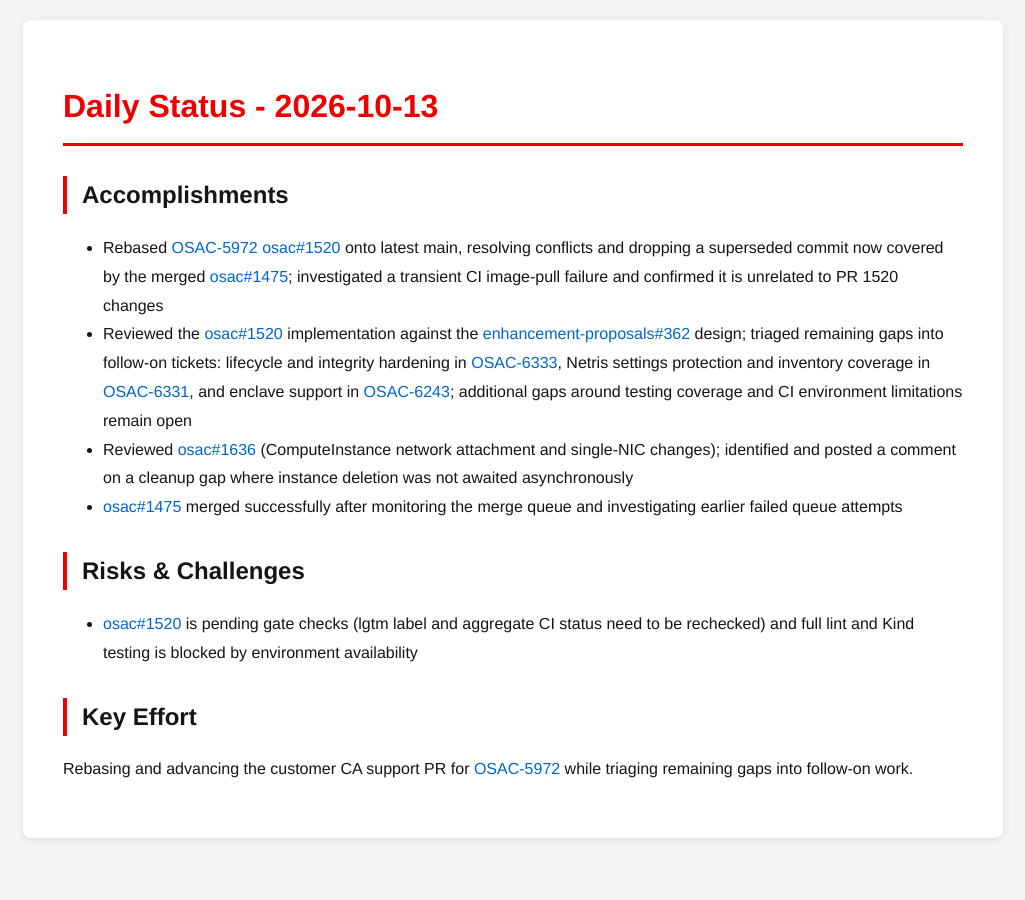
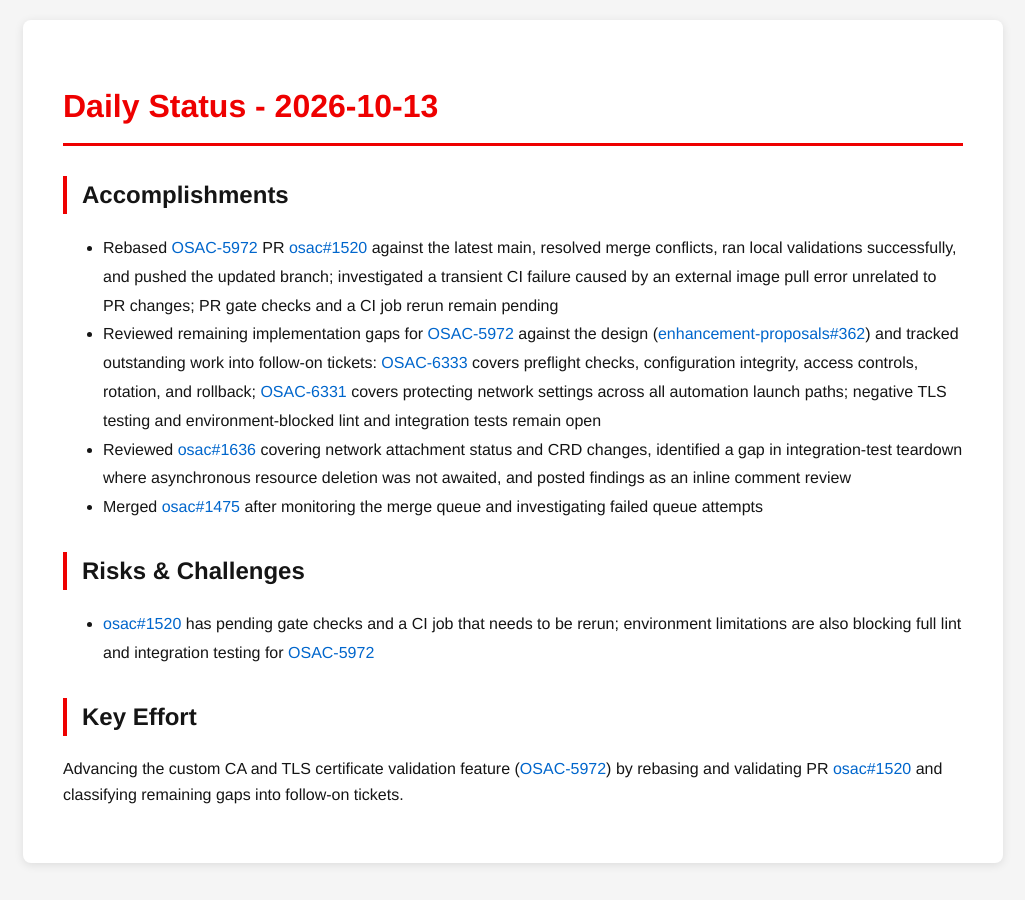
Before and after one commit to tzvatot/daily-status, a Jekyll site: the page built from 2026-10-13.md, in a window 1280 px wide. Shown: the whole page, without its empty margins (127-1152 px from the left). Built offline with Jekyll 4.4.1, drawn with Linux system fonts in a browser that asks for light colours.

Commit message:
Daily status update - 2026-10-13

```diff
--- a/2026-10-13.md
+++ b/2026-10-13.md
@@ -7,13 +7,13 @@ date: 2026-10-13
 # Daily Status - 2026-10-13
 
 ## Accomplishments
-- Rebased [OSAC-5972](https://redhat.atlassian.net/browse/OSAC-5972) [osac#1520](https://github.com/osac-project/osac/pull/1520) onto latest main, resolving conflicts and dropping a superseded commit now covered by the merged [osac#1475](https://github.com/osac-project/osac/pull/1475); investigated a transient CI image-pull failure and confirmed it is unrelated to PR 1520 changes
-- Reviewed the [osac#1520](https://github.com/osac-project/osac/pull/1520) implementation against the [enhancement-proposals#362](https://github.com/osac-project/enhancement-proposals/pull/362) design; triaged remaining gaps into follow-on tickets: lifecycle and integrity hardening in [OSAC-6333](https://redhat.atlassian.net/browse/OSAC-6333), Netris settings protection and inventory coverage in [OSAC-6331](https://redhat.atlassian.net/browse/OSAC-6331), and enclave support in [OSAC-6243](https://redhat.atlassian.net/browse/OSAC-6243); additional gaps around testing coverage and CI environment limitations remain open
-- Reviewed [osac#1636](https://github.com/osac-project/osac/pull/1636) (ComputeInstance network attachment and single-NIC changes); identified and posted a comment on a cleanup gap where instance deletion was not awaited asynchronously
-- [osac#1475](https://github.com/osac-project/osac/pull/1475) merged successfully after monitoring the merge queue and investigating earlier failed queue attempts
+- Rebased [OSAC-5972](https://redhat.atlassian.net/browse/OSAC-5972) PR [osac#1520](https://github.com/osac-project/osac/pull/1520) against the latest main, resolved merge conflicts, ran local validations successfully, and pushed the updated branch; investigated a transient CI failure caused by an external image pull error unrelated to PR changes; PR gate checks and a CI job rerun remain pending
+- Reviewed remaining implementation gaps for [OSAC-5972](https://redhat.atlassian.net/browse/OSAC-5972) against the design ([enhancement-proposals#362](https://github.com/osac-project/enhancement-proposals/pull/362)) and tracked outstanding work into follow-on tickets: [OSAC-6333](https://redhat.atlassian.net/browse/OSAC-6333) covers preflight checks, configuration integrity, access controls, rotation, and rollback; [OSAC-6331](https://redhat.atlassian.net/browse/OSAC-6331) covers protecting network settings across all automation launch paths; negative TLS testing and environment-blocked lint and integration tests remain open
+- Reviewed [osac#1636](https://github.com/osac-project/osac/pull/1636) covering network attachment status and CRD changes, identified a gap in integration-test teardown where asynchronous resource deletion was not awaited, and posted findings as an inline comment review
+- Merged [osac#1475](https://github.com/osac-project/osac/pull/1475) after monitoring the merge queue and investigating failed queue attempts
 
 ## Risks & Challenges
-- [osac#1520](https://github.com/osac-project/osac/pull/1520) is pending gate checks (lgtm label and aggregate CI status need to be rechecked) and full lint and Kind testing is blocked by environment availability
+- [osac#1520](https://github.com/osac-project/osac/pull/1520) has pending gate checks and a CI job that needs to be rerun; environment limitations are also blocking full lint and integration testing for [OSAC-5972](https://redhat.atlassian.net/browse/OSAC-5972)
 
 ## Key Effort
-Rebasing and advancing the customer CA support PR for [OSAC-5972](https://redhat.atlassian.net/browse/OSAC-5972) while triaging remaining gaps into follow-on work.
+Advancing the custom CA and TLS certificate validation feature ([OSAC-5972](https://redhat.atlassian.net/browse/OSAC-5972)) by rebasing and validating PR [osac#1520](https://github.com/osac-project/osac/pull/1520) and classifying remaining gaps into follow-on tickets.
```
